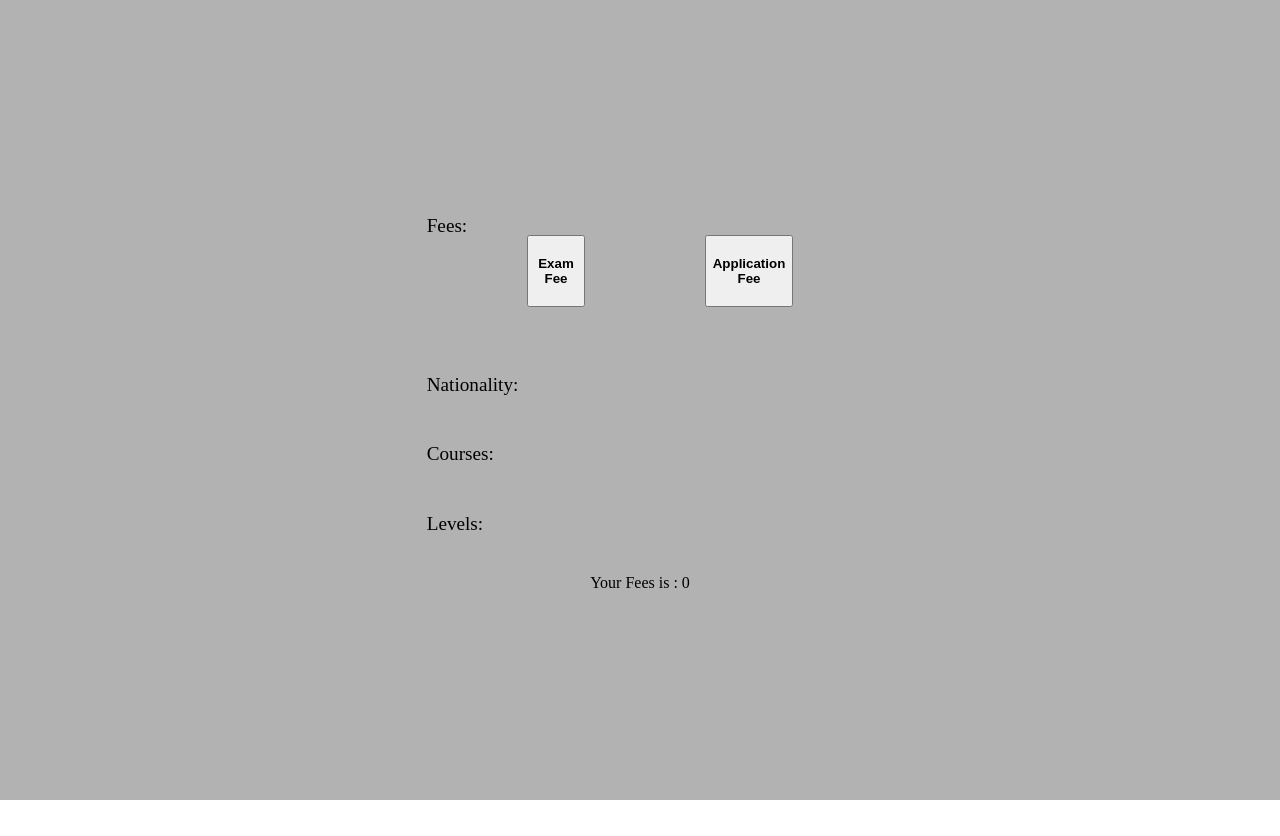
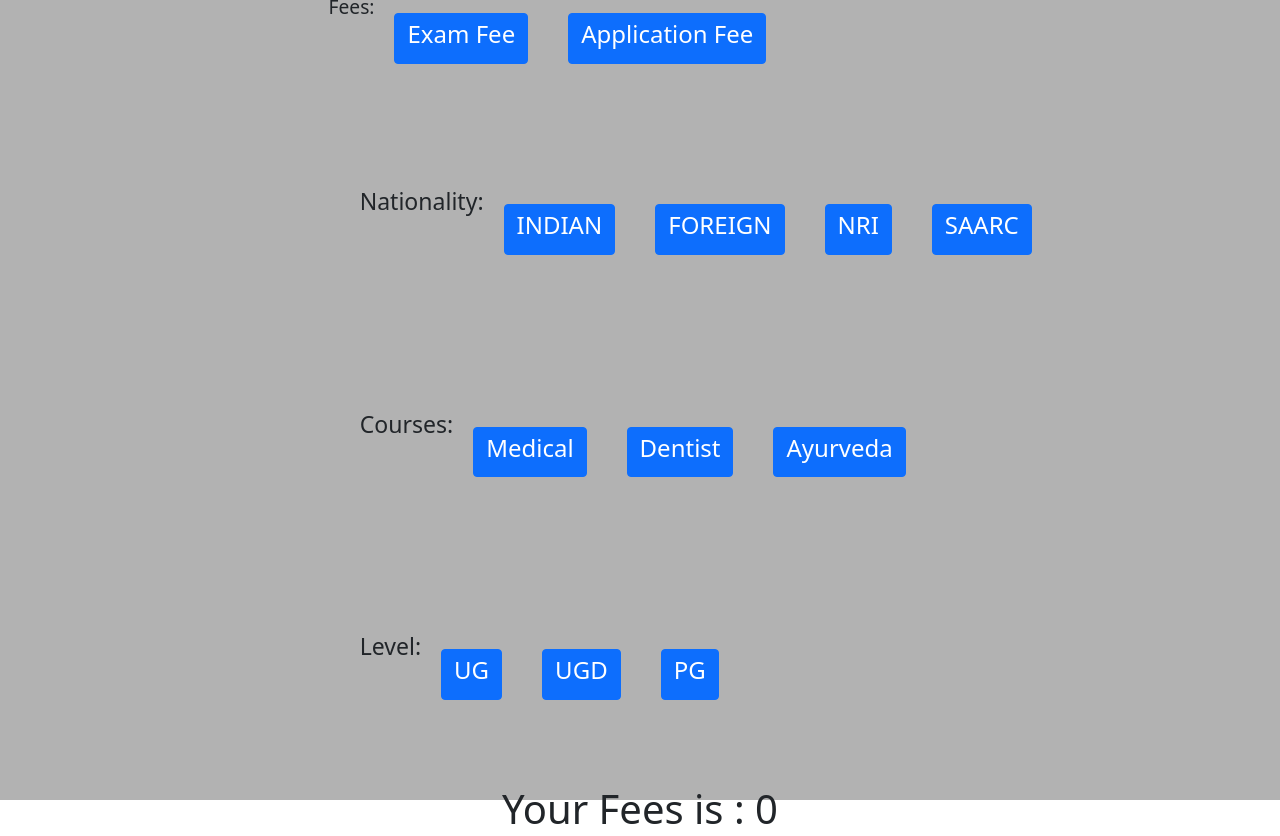
Before and after one commit to AbhishekChahar/Shloka_Assignment, a React (Create React App) app: page / in a window 1280 px wide. Before the commit the page ends 800 px from the top, so only its background shows below. Built offline with nearby package versions, Linux system fonts and the light colour scheme.

Commit message:
Changed design

```diff
--- a/public/index.html
+++ b/public/index.html
@@ -29,6 +29,7 @@
     <link rel="preconnect" href="https://fonts.googleapis.com">
     <link rel="preconnect" href="https://fonts.gstatic.com" crossorigin>
     <link href="https://fonts.googleapis.com/css2?family=Spartan:wght@300&display=swap" rel="stylesheet">
+    <link href="https://cdn.jsdelivr.net/npm/bootstrap@5.1.1/dist/css/bootstrap.min.css" rel="stylesheet" integrity="sha384-F3w7mX95PdgyTmZZMECAngseQB83DfGTowi0iMjiWaeVhAn4FJkqJByhZMI3AhiU" crossorigin="anonymous">
   </head>
   <body>
     <noscript>You need to enable JavaScript to run this app.</noscript>
--- a/src/App.js
+++ b/src/App.js
@@ -77,30 +77,22 @@ const App = () => {
         <Fees/>
 
         <label className="fees-form__label">
-          Nationality:
-          {/* <Option value = "Indian"/>
-          <Option value = "Foreigner"/>
-          <Option value = "NRI"/>
-          <Option value = "SAARC"/> */}
+          <Nationality/>
 
         </label>
 
         <label className="fees-form__label">
-          Courses:
-          {/* <Option value = "Medical"/>
-          <Option value = "Ayurveda"/>
-          <Option value = "Dental"/> */}
+
+          <Courses/>
         </label>
 
         <label className="fees-form__label">
-          Levels:
-          {/* <Option value = "UG"/>
-          <Option value = "UGD"/>
-          <Option value = "PG"/> */}
+
+          <Level/>
         </label>
       </form>
 
-      <p> Your Fees is : {calculatedFees}</p>
+      <h1> Your Fees is : {calculatedFees}</h1>
     </div>
   );
 };
--- a/src/Courses.js
+++ b/src/Courses.js
@@ -0,0 +1,37 @@
+import React,{useState} from "react";
+// var data = require("./data.json");
+
+
+const Courses = () => {
+
+  const [selectedCoursesvalue, setSelectedCoursesvalue] = useState("");
+
+    // var Coursesvalues = Object.keys(data);
+
+    const getCoursesvalue = (e) => {
+        setSelectedCoursesvalue(e.target.value);
+        console.log(selectedCoursesvalue);
+    };
+    var coursesKey  = ["Medical", "Dentist", "Ayurveda"];
+    console.log(coursesKey);
+
+    return (
+    <>
+      <label className="fees-form__label">
+        Courses:
+        {
+          coursesKey.map((comment) => {
+            return (
+              <div style={{ alignItems: "center", margin: "20px 20px" }}>
+                <button className="btn btn-primary"id="button" value={comment} onClick={getCoursesvalue}>
+                  <h4>{comment}</h4>
+                </button>
+              </div>
+            );
+          })}
+      </label>
+    </>
+  );
+};
+
+export default Courses;
--- a/src/Fees.js
+++ b/src/Fees.js
@@ -20,8 +20,8 @@ const Fees = () => {
         { feesvalues &&
           feesvalues.map((comment) => {
             return (
-              <div style={{ alignItems: "center", margin: "20px 60px" }}>
-                <button id="button" value={comment} onClick={getfeesvalue}>
+              <div   style={{ alignItems: "center", margin: "20px 20px" }}>
+                <button className="btn btn-primary" id="button" value={comment} onClick={getfeesvalue}>
                   <h4>{comment}</h4>
                 </button>
               </div>
--- a/src/Level.js
+++ b/src/Level.js
@@ -0,0 +1,37 @@
+import React,{useState} from "react";
+// var data = require("./data.json");
+
+
+const Level = () => {
+
+  const [selectedLevelvalue, setSelectedLevelvalue] = useState("");
+
+    // var Levelvalues = Object.keys(data);
+
+    const getLevelvalue = (e) => {
+        setSelectedLevelvalue(e.target.value);
+        console.log(selectedLevelvalue);
+    };
+    var LevelKey  = ["UG" ,"UGD","PG"];
+    console.log(LevelKey);
+
+    return (
+    <>
+      <label className="fees-form__label">
+        Level:
+        {
+          LevelKey.map((comment) => {
+            return (
+              <div  style={{ alignItems: "center", margin: "20px 20px" }}>
+                <button className="btn btn-primary" id="button" value={comment} onClick={getLevelvalue}>
+                  <h4>{comment}</h4>
+                </button>
+              </div>
+            );
+          })}
+      </label>
+    </>
+  );
+};
+
+export default Level;
--- a/src/Nationality.js
+++ b/src/Nationality.js
@@ -12,16 +12,18 @@ const Nationality = () => {
         setSelectedNationalityvalue(e.target.value);
         console.log(selectedNationalityvalue);
     };
-
+    var nationalityKeys  = Object.keys(data["Exam Fee"]);
+    console.log(nationalityKeys);
+    console.log("hala hu hala");
     return (
     <>
       <label className="fees-form__label">
         Nationality:
-        { data["Exam Fee"] &&
-          data["Exam Fee"].map((comment) => {
+        { nationalityKeys &&
+          nationalityKeys.map((comment) => {
             return (
-              <div style={{ alignItems: "center", margin: "20px 60px" }}>
-                <button id="button" value={comment} onClick={getNationalityvalue}>
+              <div  style={{ alignItems: "center", margin: "20px 20px" }}>
+                <button className="btn btn-primary" id="button" value={comment} onClick={getNationalityvalue}>
                   <h4>{comment}</h4>
                 </button>
               </div>
```
